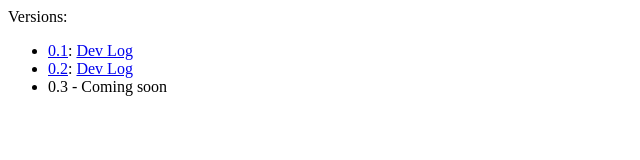
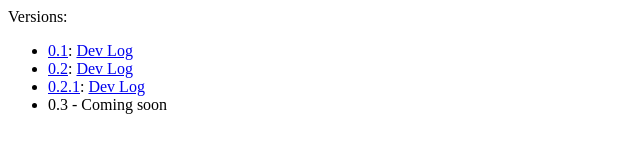
Before and after one commit to FlorianEder/FlorianEder.github.io, a plain HTML site: page index.html in a window 1280 px wide. Shown: the whole page, without its empty margins (0-640 px from the left). Drawn offline with Linux system fonts and the light colour scheme.

Commit message:
v0.2.1: The Moritz Update

```diff
--- a/index.html
+++ b/index.html
@@ -10,6 +10,7 @@
             <ul>
                 <li><a href="/versions/0.1">0.1</a>: <a href="/versions/0.1/log.html">Dev Log</a> </li>
                 <li><a href="/versions/0.2">0.2</a>: <a href="/versions/0.2/log.html">Dev Log</a> </li>
+                <li><a href="/versions/0.2.1">0.2.1</a>: <a href="/versions/0.2.1/log.html">Dev Log</a> </li>
                 <li>0.3 - Coming soon</li>
             </ul>
         </div>
```
